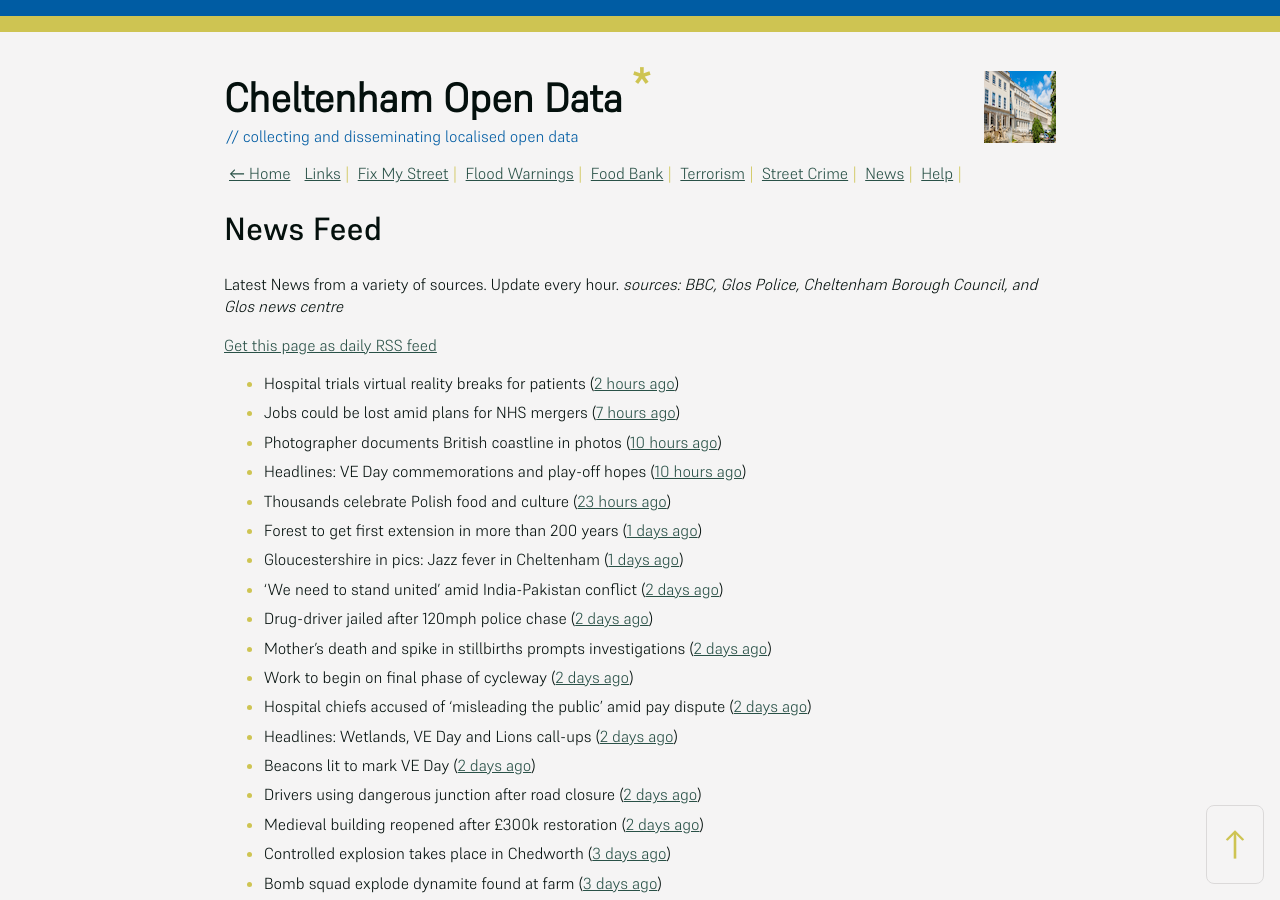
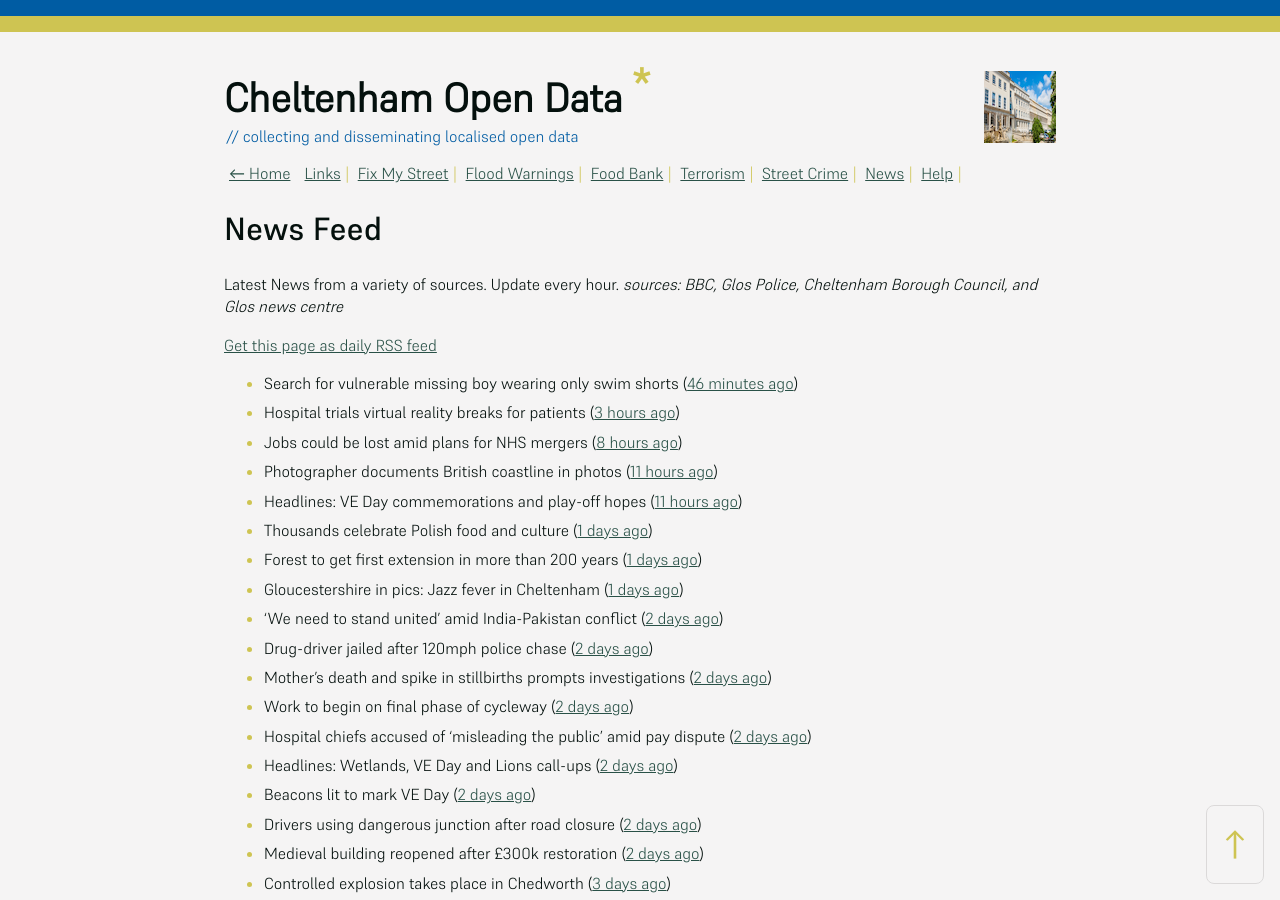
Before and after one commit to mat-0/cheltenham-open-data, a Jekyll site: the page built from _pages/news.md, in a window 1280 px wide and 900 px high. Built offline with Jekyll 4.4.1, drawn with Linux system fonts in a browser that asks for light colours; some of the changed text lies outside the part shown.

Commit message:
Updated 2025-05-11 17:57:52

```diff
--- a/_pages/news.md
+++ b/_pages/news.md
@@ -12,11 +12,12 @@ _sources: BBC, Glos Police, Cheltenham Borough Council, and Glos news centre_
 [Get this page as daily RSS feed](/daily.rss)
 
 <!-- news_marker starts -->
-- Hospital trials virtual reality breaks for patients ([2 hours ago](https://www.bbc.com/news/articles/c98py6k423xo))
-- Jobs could be lost amid plans for NHS mergers ([7 hours ago](https://www.bbc.com/news/articles/cq54e3ned40o))
-- Photographer documents British coastline in photos ([10 hours ago](https://www.bbc.com/news/articles/cewdlqzxello))
-- Headlines: VE Day commemorations and play-off hopes ([10 hours ago](https://www.bbc.com/news/articles/c8070x0r38jo))
-- Thousands celebrate Polish food and culture ([23 hours ago](https://www.bbc.com/news/articles/c861904v5ego))
+- Search for vulnerable missing boy wearing only swim shorts ([46 minutes ago](https://www.bbc.com/news/articles/ced20dq64yno))
+- Hospital trials virtual reality breaks for patients ([3 hours ago](https://www.bbc.com/news/articles/c98py6k423xo))
+- Jobs could be lost amid plans for NHS mergers ([8 hours ago](https://www.bbc.com/news/articles/cq54e3ned40o))
+- Photographer documents British coastline in photos ([11 hours ago](https://www.bbc.com/news/articles/cewdlqzxello))
+- Headlines: VE Day commemorations and play-off hopes ([11 hours ago](https://www.bbc.com/news/articles/c8070x0r38jo))
+- Thousands celebrate Polish food and culture ([1 days ago](https://www.bbc.com/news/articles/c861904v5ego))
 - Forest to get first extension in more than 200 years ([1 days ago](https://www.bbc.com/news/articles/cx2w2d1ww0yo))
 - Gloucestershire in pics: Jazz fever in Cheltenham ([1 days ago](https://www.bbc.com/news/articles/cql23676qlgo))
 - 'We need to stand united' amid India-Pakistan conflict ([2 days ago](https://www.bbc.com/news/articles/cx202gvxgj7o))
```
Also changed, not shown: other parts of _pages/news.md (+0 -1 lines), _data/flood.json (+5 -69 lines), index.md (+5 -5 lines).
